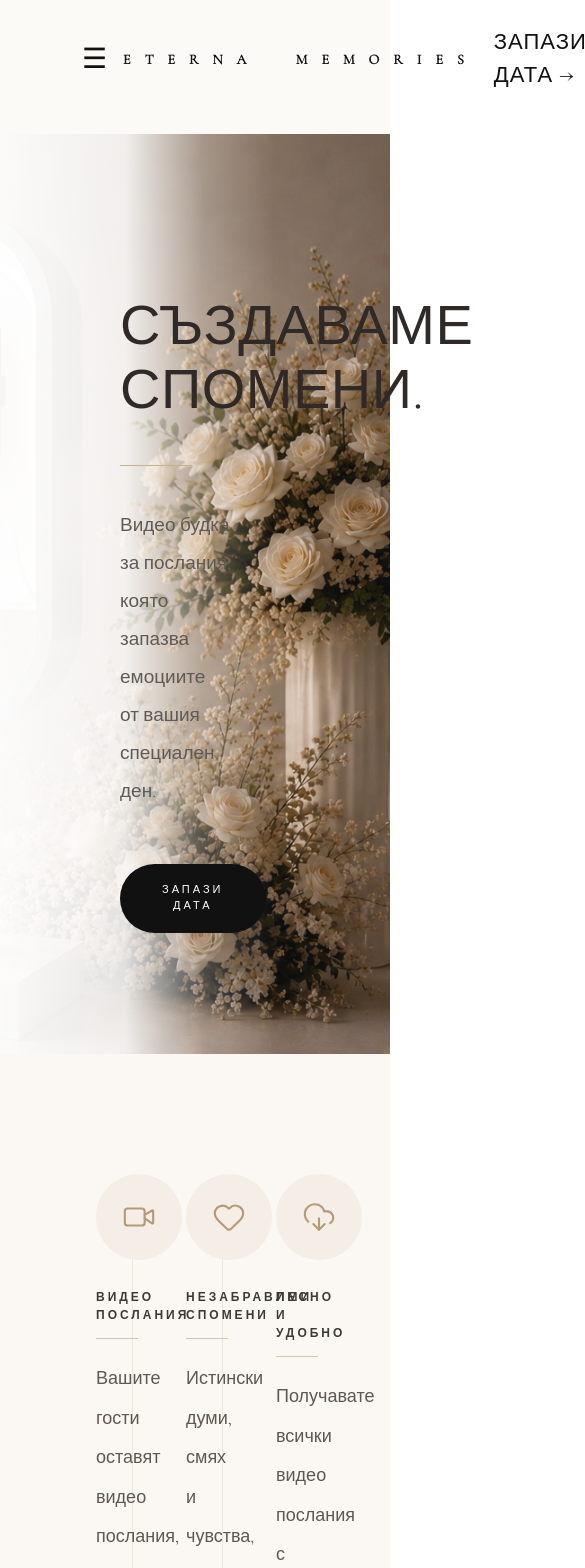
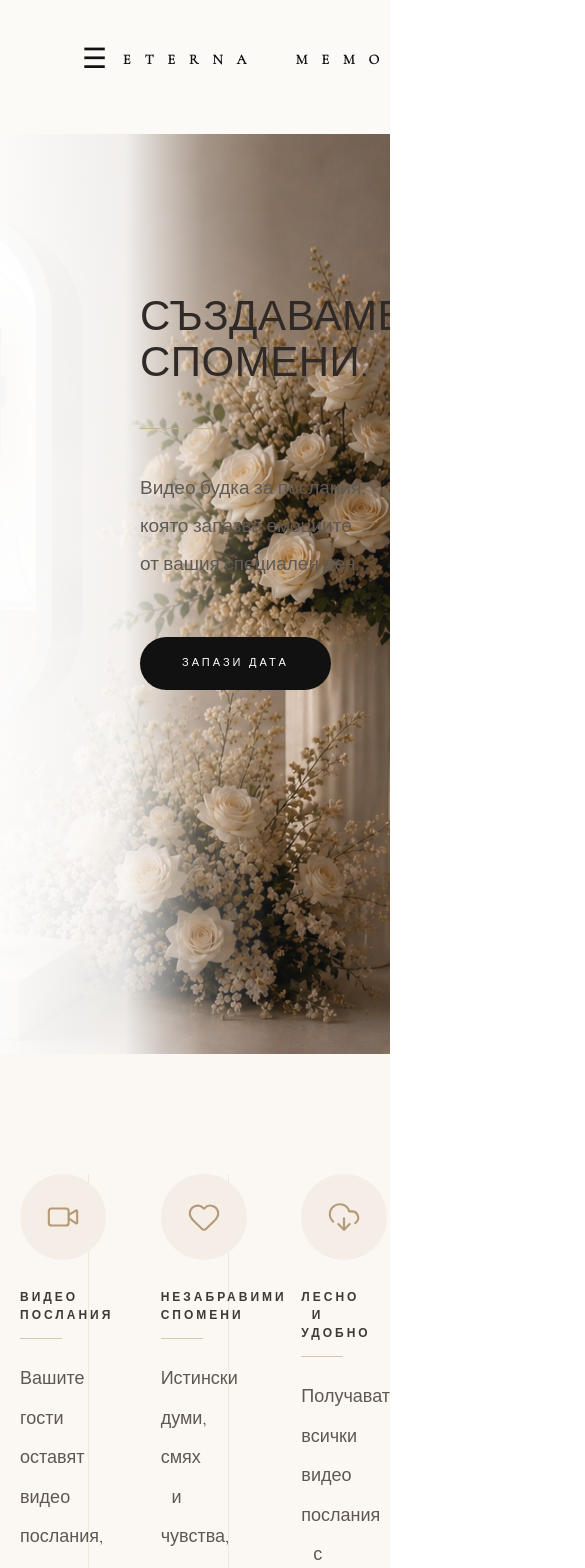
Before and after one commit to nansitocheva-netizen/eterna-site, a Next.js app: page / in a window 390 px wide. Shown: the part 40-1608 px from the top of the page, 585 px wide, since content can reach past the window. Built offline with nearby package versions, Linux system fonts and the light colour scheme.

Commit message:
Fix mobile responsive

```diff
--- a/app/globals.css
+++ b/app/globals.css
@@ -5,7 +5,7 @@
   --foreground: #171717;
 }
 
-@theme inline {
+:root {
   --color-background: var(--background);
   --color-foreground: var(--foreground);
   --font-sans: var(--font-geist-sans);
@@ -249,3 +249,41 @@ body {
     grid-template-columns: 1fr;
   }
 }
+html,
+body {
+  overflow-x: hidden;
+  max-width: 100%;
+}
+
+* {
+  box-sizing: border-box;
+}
+
+img {
+  max-width: 100%;
+  height: auto;
+}
+
+@media (max-width: 768px) {
+
+  section {
+    padding-left: 20px !important;
+    padding-right: 20px !important;
+  }
+
+  h1 {
+    font-size: 42px !important;
+    line-height: 1.1 !important;
+  }
+
+  div[style*="1280px"] {
+    width: 100% !important;
+    max-width: 100% !important;
+  }
+
+  div[style*="45%"] {
+    width: 100% !important;
+    max-width: 100% !important;
+  }
+
+}
```
